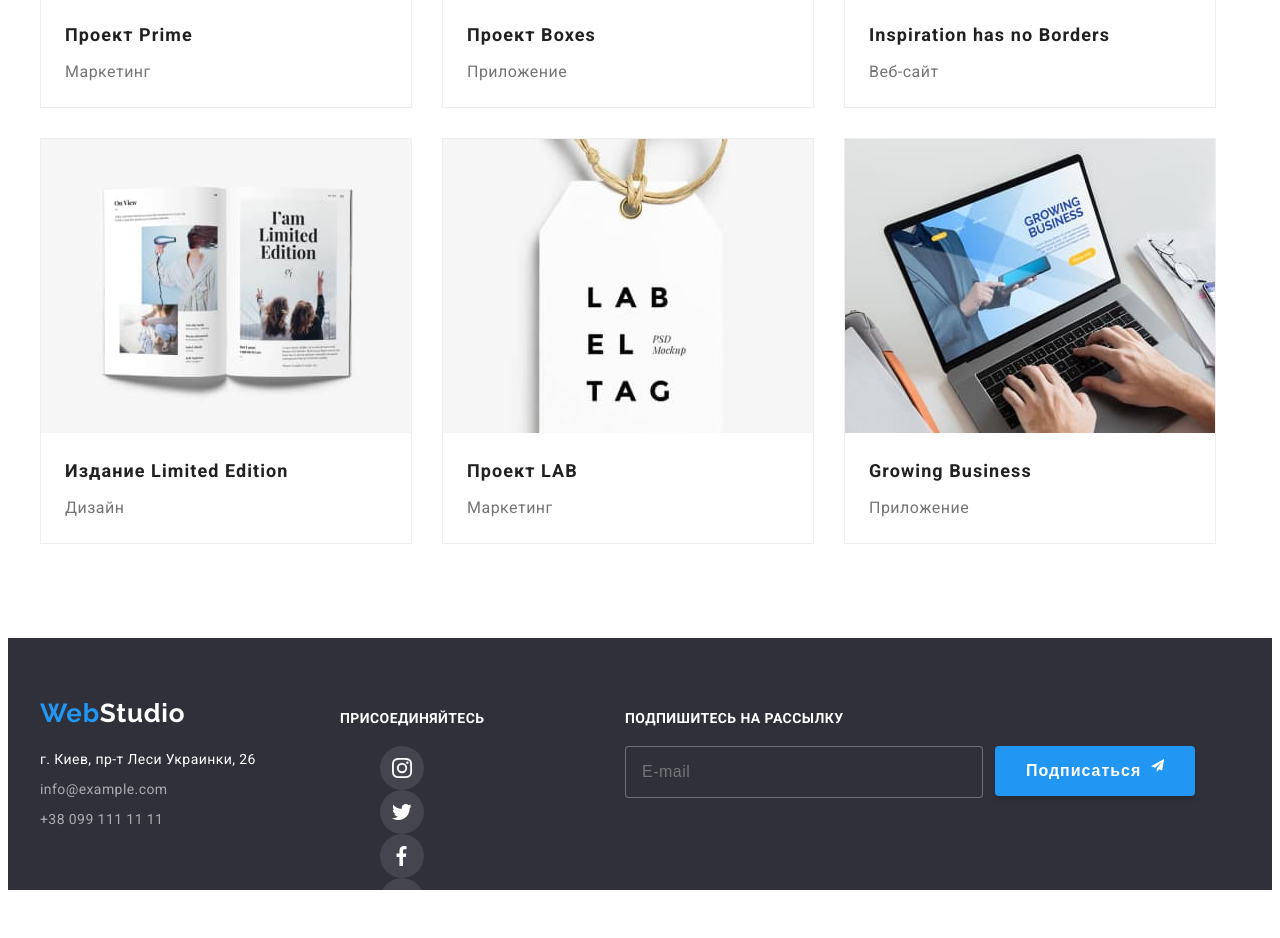
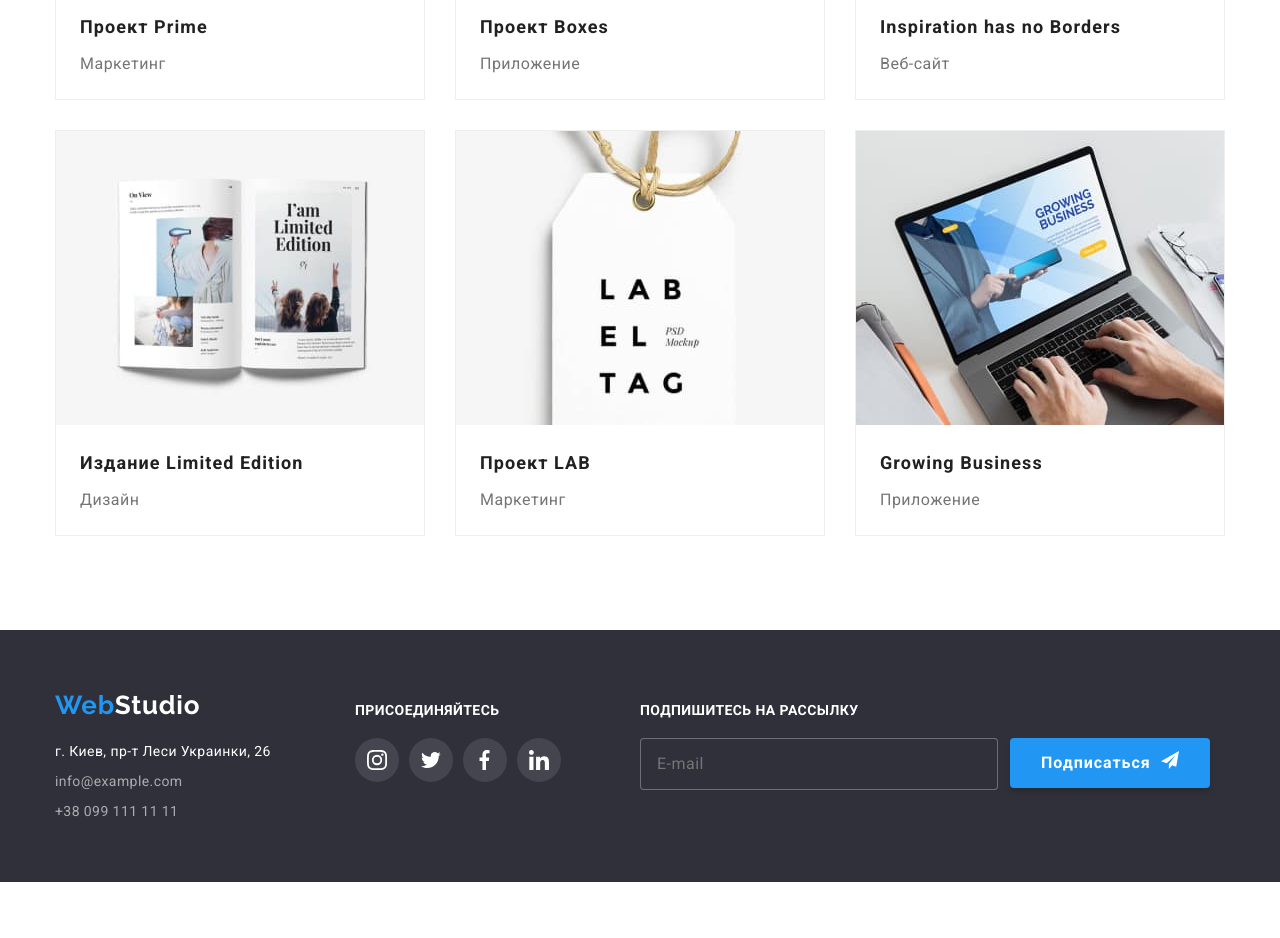
Before and after one commit to denis-gavrilenko0910/goit-markup-hw-08, a plain HTML site: page portfolio.html in a window 1280 px wide. Shown: the part 1004-1942 px from the top of the page. After the commit the page ends 1886 px from the top, so only its background shows below. Drawn offline with nearby package versions, Linux system fonts and the light colour scheme.

Commit message:
bug fixed but not catched)

```diff
--- a/index.html
+++ b/index.html
@@ -5,10 +5,7 @@
     <meta name="viewport" content="width=device-width, initial-scale=1.0" />
     <meta http-equiv="X-UA-Compatible" content="IE=Edge" />
     <title>WebStudio</title>
-    <link
-      rel="stylesheet"
-      href="https://cdn.jsdelivr.net/npm/modern-normalize@1.0.0/modern-normalize.min.css"
-    />
+
     <link rel="stylesheet" href="./css/main.min.css" />
     <link rel="stylesheet" href="./css/studio.min.css" />
   </head>
--- a/portfolio.html
+++ b/portfolio.html
@@ -5,6 +5,7 @@
     <meta name="viewport" content="width=device-width, initial-scale=1.0" />
     <meta http-equiv="X-UA-Compatible" content="IE=Edge" />
     <title>Портфолио</title>
+
     <link rel="stylesheet" href="./css/portfolio.min.css" />
     <link rel="stylesheet" href="./css/main.min.css" />
   </head>
@@ -58,29 +59,19 @@
         <div class="container">
           <ul class="radio-buttons">
             <li class="list">
-              <a class="items" href="">
-                Все
-              </a>
+              <a class="items" href=""> Все </a>
             </li>
             <li class="list">
-              <a class="items" href="">
-                Веб-сайты
-              </a>
+              <a class="items" href=""> Веб-сайты </a>
             </li>
             <li class="list">
-              <a class="items" href="">
-                Приложения
-              </a>
+              <a class="items" href=""> Приложения </a>
             </li>
             <li class="list">
-              <a class="items" href="">
-                Дизайн
-              </a>
+              <a class="items" href=""> Дизайн </a>
             </li>
             <li class="list">
-              <a class="items" href="">
-                Маркетинг
-              </a>
+              <a class="items" href=""> Маркетинг </a>
             </li>
           </ul>
 
@@ -106,9 +97,7 @@
                 </div>
 
                 <div class="item-container">
-                  <h2>
-                    Технокряк
-                  </h2>
+                  <h2>Технокряк</h2>
                   <p>Веб-сайт</p>
                 </div>
               </a>
@@ -129,9 +118,7 @@
                   </p>
                 </div>
                 <div class="item-container">
-                  <h2>
-                    Постер New Orlean vs Golden Star
-                  </h2>
+                  <h2>Постер New Orlean vs Golden Star</h2>
                   <p>Дизайн</p>
                 </div>
               </a>
@@ -173,12 +160,8 @@
                   </p>
                 </div>
                 <div class="item-container">
-                  <h2>
-                    Проект Prime
-                  </h2>
-                  <p>
-                    Маркетинг
-                  </p>
+                  <h2>Проект Prime</h2>
+                  <p>Маркетинг</p>
                 </div>
               </a>
             </li>
@@ -198,9 +181,7 @@
                   </p>
                 </div>
                 <div class="item-container">
-                  <h2>
-                    Проект Boxes
-                  </h2>
+                  <h2>Проект Boxes</h2>
                   <p>Приложение</p>
                 </div>
               </a>
@@ -320,8 +301,8 @@
         <!--Блок с соц сетями-->
         <div class="socials-container">
           <b class="text-join">присоединяйтесь</b>
-          <ul class="footer-socials">
-            <li class="footer-socials-list">
+          <ul class="socials">
+            <li class="socials-list">
               <a
                 class="footer-link"
                 href="https://www.instagram.com/"
@@ -333,7 +314,7 @@
                 </svg>
               </a>
             </li>
-            <li class="footer-socials-list">
+            <li class="socials-list">
               <a
                 class="footer-link"
                 href="https://twitter.com/"
@@ -345,7 +326,7 @@
                 </svg>
               </a>
             </li>
-            <li class="footer-socials-list">
+            <li class="socials-list">
               <a
                 class="footer-link"
                 href="https://www.facebook.com/"
@@ -357,7 +338,7 @@
                 </svg>
               </a>
             </li>
-            <li class="footer-socials-list">
+            <li class="socials-list">
               <a
                 class="footer-link"
                 href="https://www.linkedin.com/"
--- a/sass/basis/_body.scss
+++ b/sass/basis/_body.scss
@@ -1,5 +1,5 @@
 .socials-list,
-.footer-socials,
+.socials,
 .list,
 .site-nav-list a,
 .contacts-list,
--- a/sass/components/_clients.scss
+++ b/sass/components/_clients.scss
@@ -28,7 +28,6 @@
 }
 
 .clients .list {
-  width: calc((100% - 30px * 5) / 6);
   margin-right: 30px;
 }
 .clients .list:nth-child(6n) {
--- a/sass/components/_hero.scss
+++ b/sass/components/_hero.scss
@@ -8,6 +8,8 @@
 
   text-align: center;
 
+  font-family: 'Roboto' sans-serif;
+  font-style: normal;
   font-weight: 900;
   font-size: 44px;
 
--- a/sass/components/_team.scss
+++ b/sass/components/_team.scss
@@ -60,8 +60,6 @@
   display: flex;
 }
 .socials-list {
-  width: 44px;
-  height: 44px;
   margin-right: 10px;
 }
 .link {
--- a/sass/layout/_footer.scss
+++ b/sass/layout/_footer.scss
@@ -62,6 +62,16 @@
   left: 315px;
   top: 72px;
 }
+.socials {
+  display: flex;
+}
+.socials {
+  margin: 0px;
+  padding: 0px;
+}
+.socials-list {
+  margin-right: 10px;
+}
 .text-join {
   display: flex;
   margin-bottom: 20px;
@@ -102,7 +112,7 @@
   position: absolute;
   left: 600px;
   top: 72px;
-  display: flexbox;
+
   width: 570px;
 }
 .subscribe-text {
--- a/sass/main.scss
+++ b/sass/main.scss
@@ -1,5 +1,6 @@
 @import './utils/variables';
 @import './utils/fonts';
+@import './utils/normalize';
 @import './basis/body';
 @import './layout/header';
 @import './layout/footer';
--- a/sass/portfolio.scss
+++ b/sass/portfolio.scss
@@ -1,5 +1,6 @@
 @import './utils/variables';
 @import './utils/fonts';
+@import './utils/normalize';
 @import './basis/body';
 @import './basis/buttons';
 @import './components/radiobuttons';
--- a/sass/studio.scss
+++ b/sass/studio.scss
@@ -1,5 +1,7 @@
 @import './utils/variables';
 @import './utils/fonts';
+@import './utils/normalize';
+@import './basis/body';
 @import './components/hero';
 @import './basis/buttons';
 @import './components/features';
--- /dev/null
+++ b/sass/utils/_normalize.scss
@@ -0,0 +1 @@
+@import url('https://cdn.jsdelivr.net/npm/modern-normalize@1.0.0/modern-normalize.min.css');
```
Also changed, not shown: css/main.css, css/main.min.css, css/portfolio.css, css/portfolio.min.css, css/studio.css, css/studio.min.css, 6 other files.
